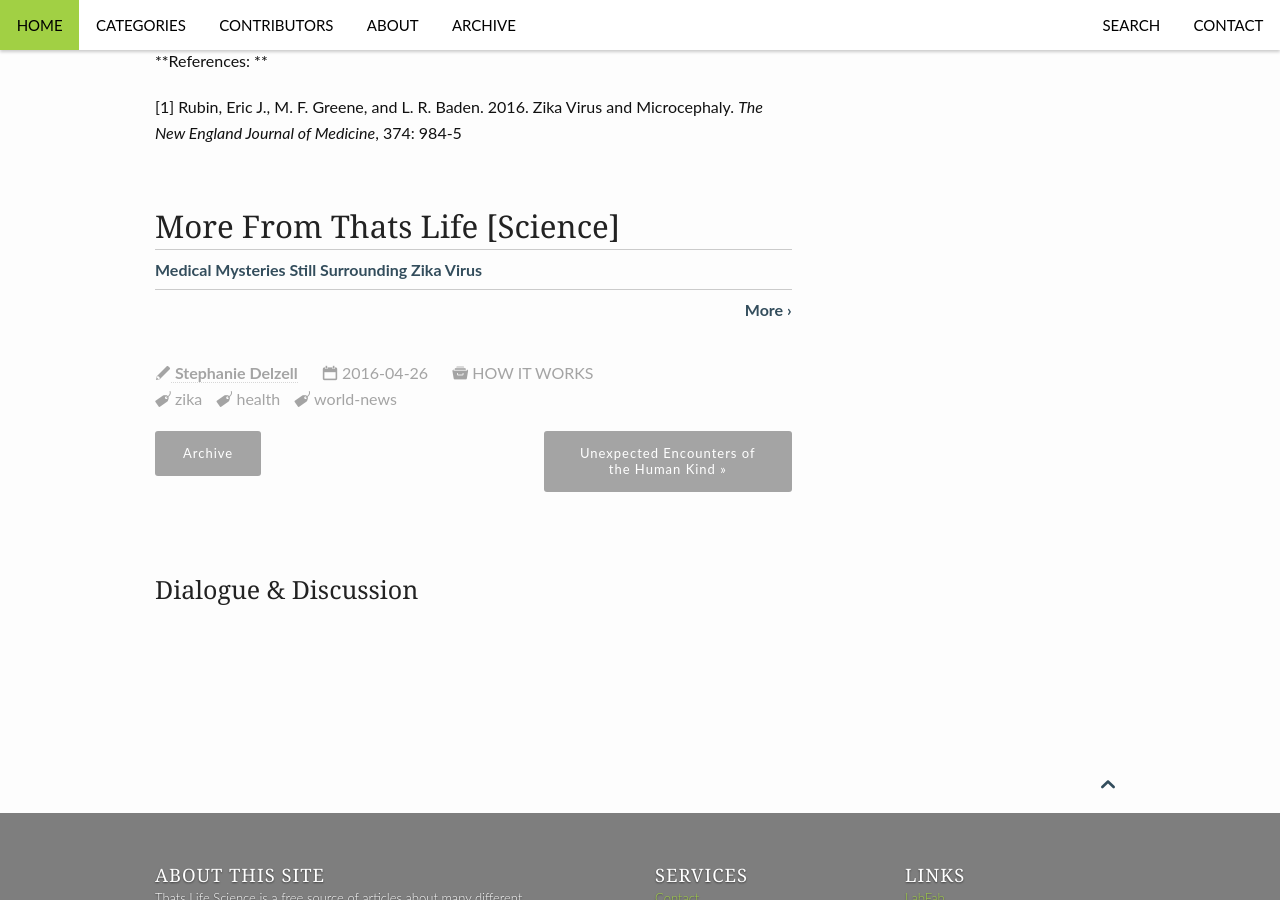
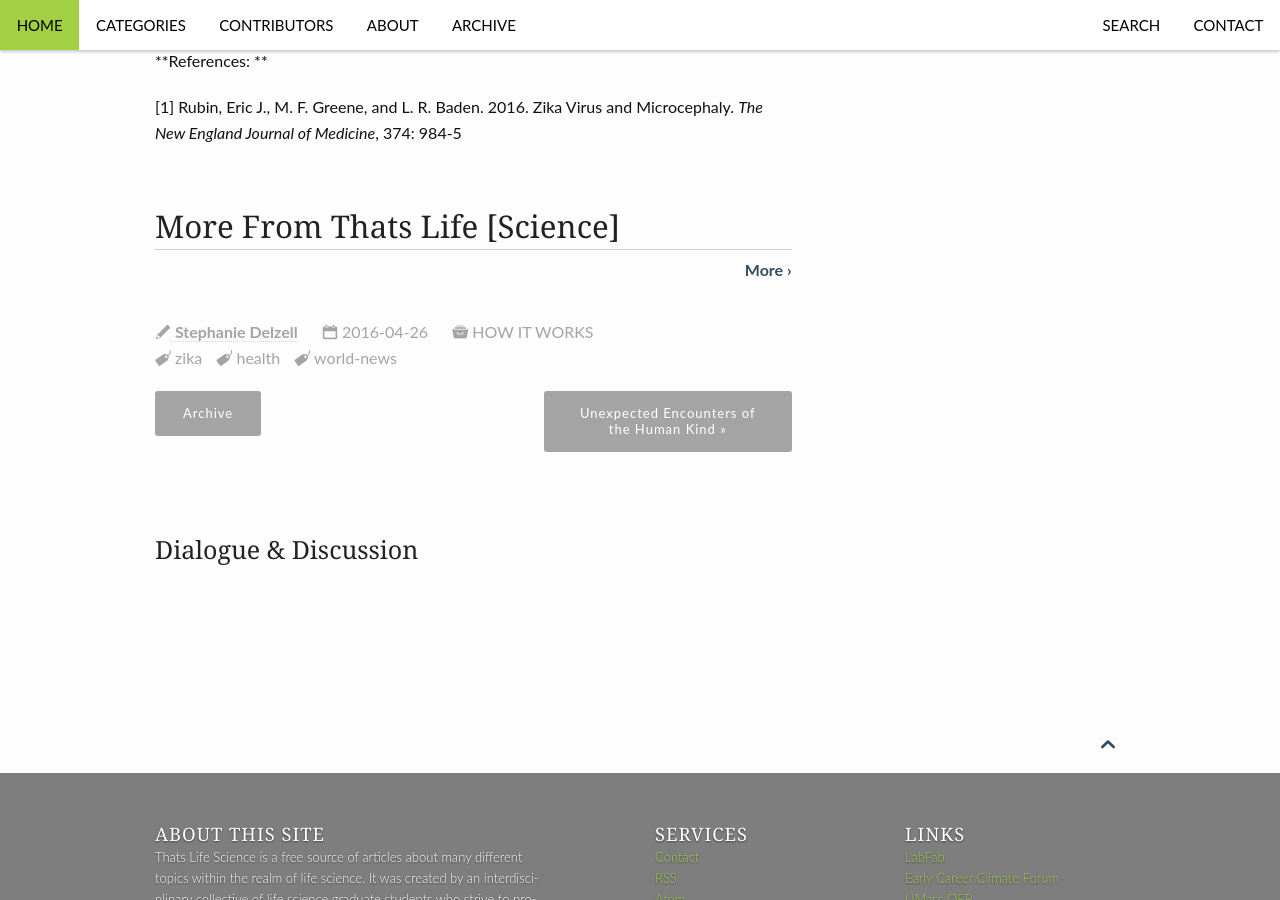
Before and after one commit to tguttata/thatslifesci-1, a Jekyll site: the page built from _posts/2016-04-26-Medical-Mysteries-Still-Surrounding-Zika-Virus-SDelzell.md, in a window 1280 px wide and 900 px high, scrolled down 2171 px. Built offline with Jekyll 4.4.1, drawn with Linux system fonts in a browser that asks for light colours; comment, search, counter and statistics services are not loaded.

Commit message:
Update 2016-04-26-Medical-Mysteries-Still-Surrounding-Zika-Virus-SDelzell.md

```diff
--- a/_posts/2016-04-26-Medical-Mysteries-Still-Surrounding-Zika-Virus-SDelzell.md
+++ b/_posts/2016-04-26-Medical-Mysteries-Still-Surrounding-Zika-Virus-SDelzell.md
@@ -41,4 +41,4 @@ These pieces of information are frustrating not to have, but hopefully with the
 
 ## More From Thats Life [Science]
 {: .t60 }
-{% include list-posts category='How It Works' %}
+{% include list-posts offset=1 category='How It Works' %}
```
